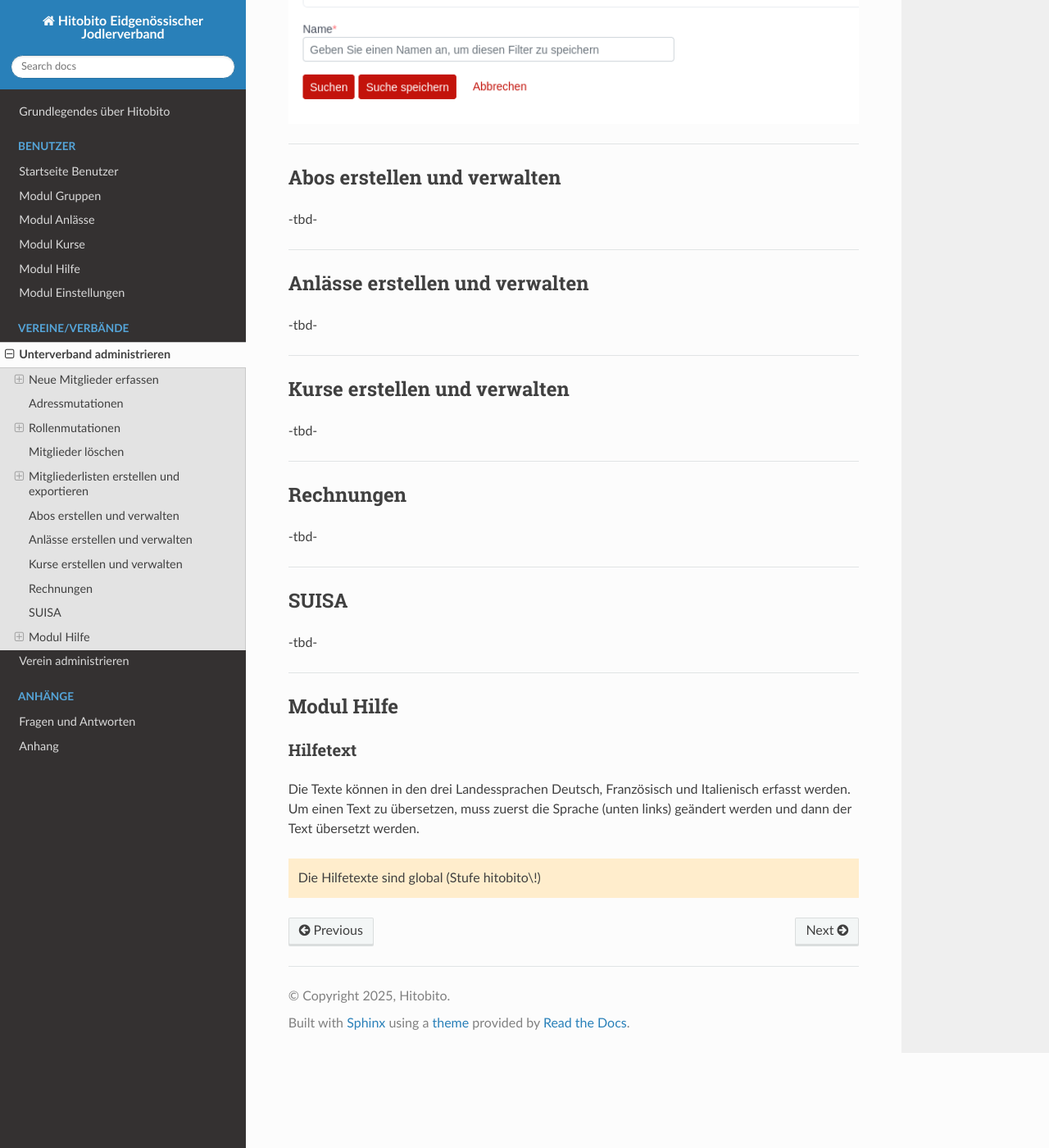
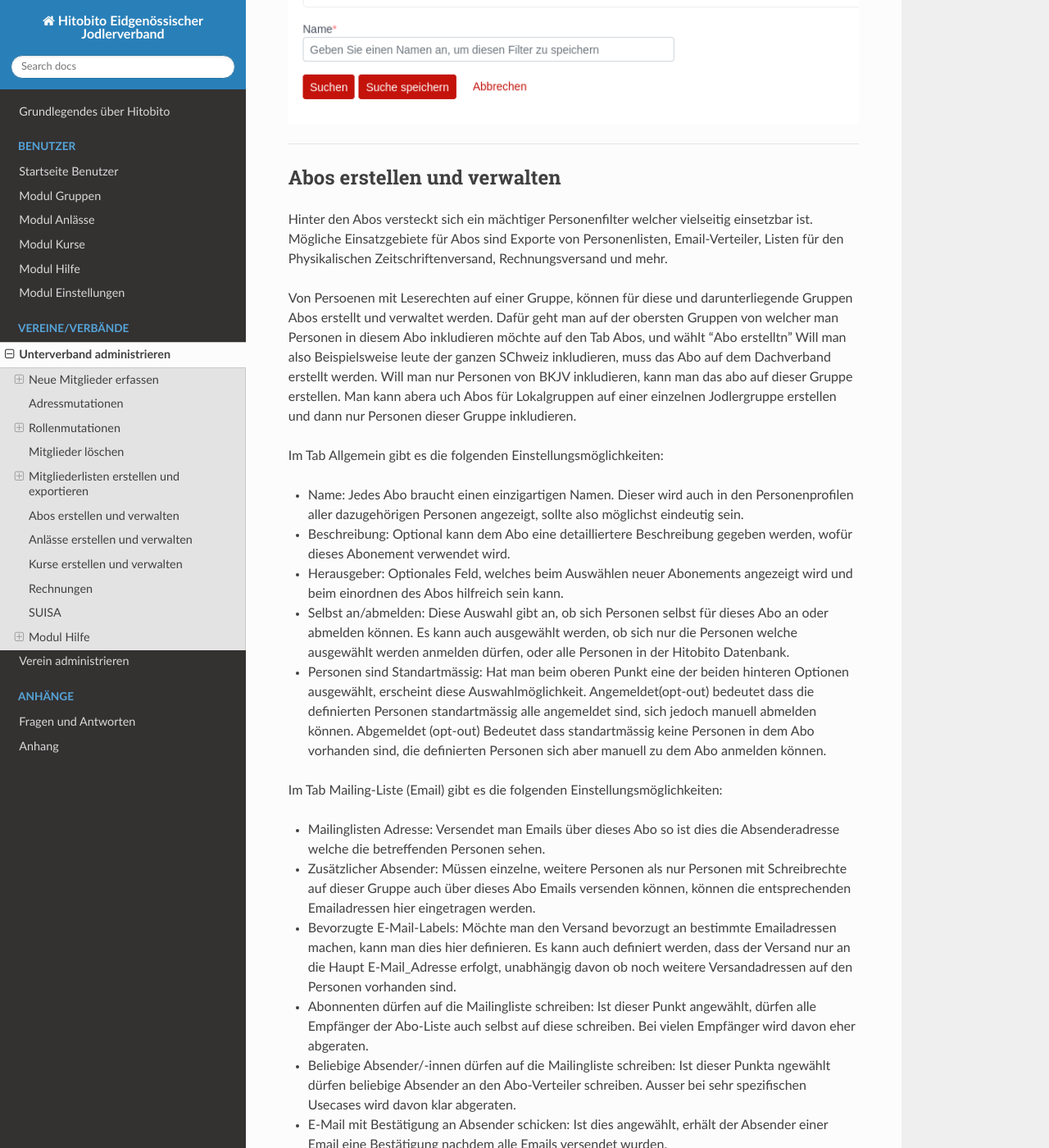
Before and after one commit to hitobito/user_documentation_ejv, a Sphinx documentation site: the page built from docs/verband.md, in a window 1280 px wide and 1400 px high, scrolled down 10425 px. Shown: the whole window at 82% size. Built offline with Sphinx 7.4.7 and the Read the Docs theme 3.1.0, drawn with Linux system fonts in a browser that asks for light colours; some of the changed text lies outside the part shown.

Commit message:
Update verband.md

```diff
--- a/docs/verband.md
+++ b/docs/verband.md
@@ -142,8 +142,37 @@ Dazu wird zuerst links auf die Gruppe des Unterverbands navigiert. Hier kann im
 
 ---
 ## Abos erstellen und verwalten
+Hinter den Abos versteckt sich ein mächtiger Personenfilter welcher vielseitig einsetzbar ist.
+Mögliche Einsatzgebiete für Abos sind Exporte von Personenlisten, Email-Verteiler, Listen für den Physikalischen Zeitschriftenversand, Rechnungsversand und mehr.
 
-\-tbd-
+Von Persoenen mit Leserechten auf einer Gruppe, können für diese und darunterliegende Gruppen Abos erstellt und verwaltet werden.
+Dafür geht man auf der obersten Gruppen von welcher man Personen in diesem Abo inkludieren möchte auf den Tab Abos, und wählt "Abo erstelltn"
+Will man also Beispielsweise leute der ganzen SChweiz inkludieren, muss das Abo auf dem Dachverband erstellt werden. Will man nur Personen von BKJV inkludieren, kann man das abo auf dieser Gruppe erstellen. Man kann abera uch Abos für Lokalgruppen auf einer einzelnen Jodlergruppe erstellen und dann nur Personen dieser Gruppe inkludieren.
+
+Im Tab Allgemein gibt es die folgenden Einstellungsmöglichkeiten:
+- Name: Jedes Abo braucht einen einzigartigen Namen. Dieser wird auch in den Personenprofilen aller dazugehörigen Personen angezeigt, sollte also möglichst eindeutig sein.
+- Beschreibung: Optional kann dem Abo eine detailliertere Beschreibung gegeben werden, wofür dieses Abonement verwendet wird.
+- Herausgeber: Optionales Feld, welches beim Auswählen neuer Abonements angezeigt wird und beim einordnen des Abos hilfreich sein kann.
+- Selbst an/abmelden: Diese Auswahl gibt an, ob sich Personen selbst für dieses Abo an oder abmelden können. Es kann auch ausgewählt werden, ob sich nur die Personen welche ausgewählt werden anmelden dürfen, oder alle Personen in der Hitobito Datenbank.
+- Personen sind Standartmässig: Hat man beim oberen Punkt eine der beiden hinteren Optionen ausgewählt, erscheint diese Auswahlmöglichkeit. Angemeldet(opt-out) bedeutet dass die definierten Personen standartmässig alle angemeldet sind, sich jedoch manuell abmelden können. Abgemeldet (opt-out) Bedeutet dass standartmässig keine Personen in dem Abo vorhanden sind, die definierten Personen sich aber manuell zu dem Abo anmelden können.
+
+Im Tab Mailing-Liste (Email) gibt es die folgenden Einstellungsmöglichkeiten:
+- Mailinglisten Adresse: Versendet man Emails über dieses Abo so ist dies die Absenderadresse welche die betreffenden Personen sehen.
+- Zusätzlicher Absender: Müssen einzelne, weitere Personen als nur Personen mit Schreibrechte auf dieser Gruppe auch über dieses Abo Emails versenden können, können die entsprechenden Emailadressen hier eingetragen werden.
+- Bevorzugte E-Mail-Labels: Möchte man den Versand bevorzugt an bestimmte Emailadressen machen, kann man dies hier definieren. Es kann auch definiert werden, dass der Versand nur an die Haupt E-Mail_Adresse erfolgt, unabhängig davon ob noch weitere Versandadressen auf den Personen vorhanden sind.
+- Abonnenten dürfen auf die Mailingliste schreiben: Ist dieser Punkt angewählt, dürfen alle Empfänger der Abo-Liste auch selbst auf diese schreiben. Bei vielen Empfänger wird davon eher abgeraten.
+- Beliebige Absender/-innen dürfen auf die Mailingliste schreiben: Ist dieser Punkta ngewählt dürfen beliebige Absender an den Abo-Verteiler schreiben. Ausser bei sehr spezifischen Usecases wird davon klar abgeraten.
+- E-Mail mit Bestätigung an Absender schicken: Ist dies angewählt, erhält der Absender einer Email eine Bestätigung nachdem alle Emails versendet wurden.
+
+Im Tab MailChimp gibt es Einstellungsmöglichkeiten falls die Adresslisten dieses Abonements mit einem bestehenden Mailchimp Konto Synchronisiert werden sollen.
+- Sowohl die MailChimp Listen-ID wie auch der MailChimp API-Schlüssel bekommt man direkt von Mailchimp.
+- Jede MailChimp Liste kann nur auf genau ein Abo in Hitobito gemappt werden.
+
+
+
+
+
+
 
 ---
 ## Anlässe erstellen und verwalten
```
